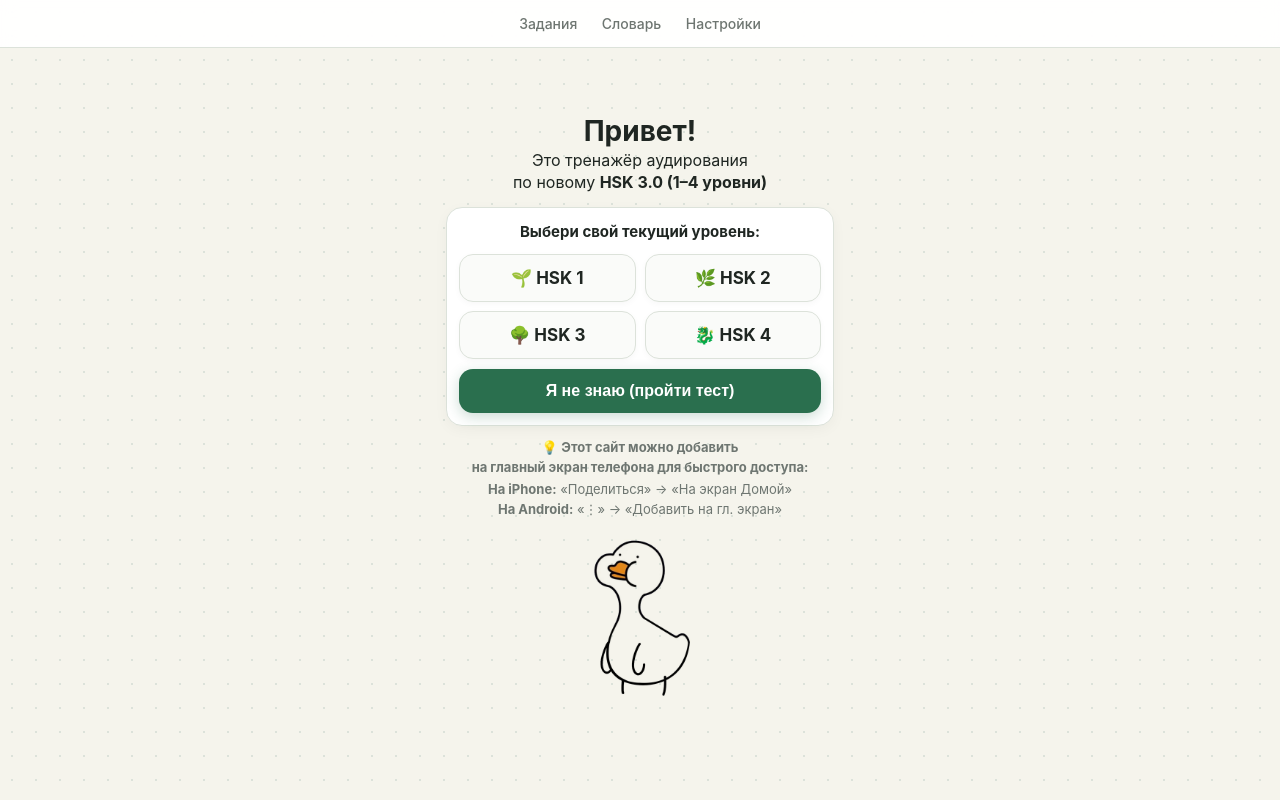
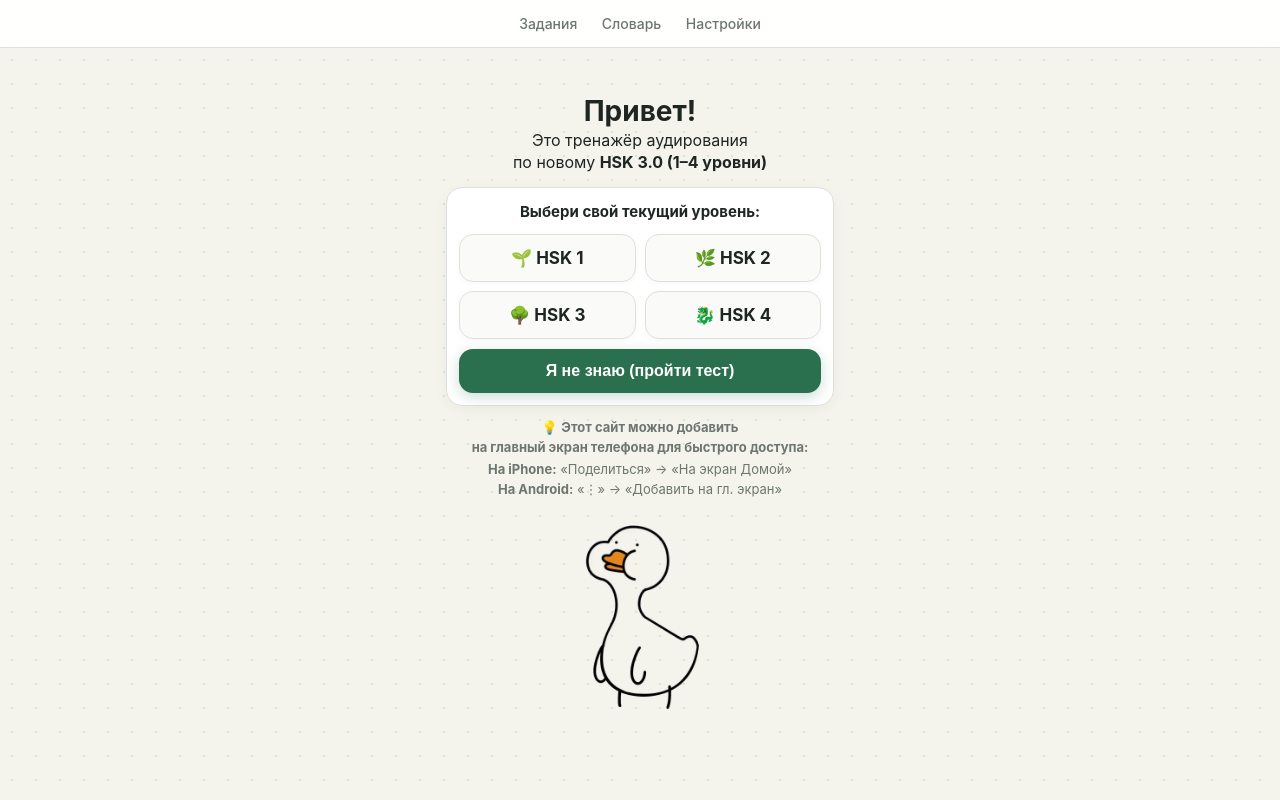
Before and after one commit to alinalinkova0-spec/audio-hsk, a plain HTML site: page index.html in a window 1280 px wide. Drawn offline with Linux system fonts and the light colour scheme.

Commit message:
Update style.css

```diff
--- a/css/style.css
+++ b/css/style.css
@@ -358,8 +358,8 @@ main > * {
 }
 /* Единый формат для всех гусей */
 img[src*="goose"]:not([alt*="Успешно пройден"]) {
-  width: 220px !important;
-  height: 220px !important;
+  width: 260px !important;
+  height: 260px !important;
   max-width: 100%;
   aspect-ratio: 1 / 1;
   object-fit: contain;
```
